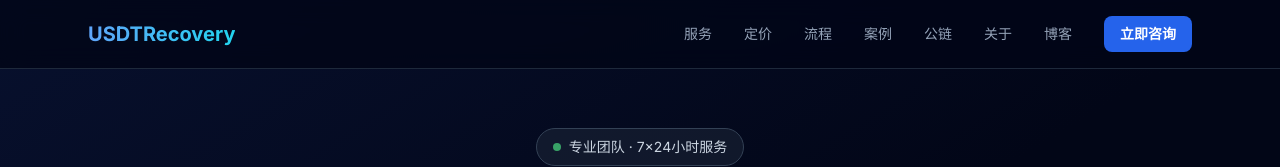
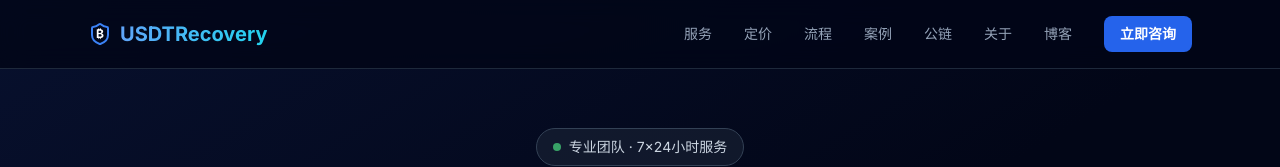
Before and after one commit to bigmobaoxiaoduo/usdtrecovery-web, a Next.js app: page / in a window 1280 px wide. Shown: the top 167 px of the page. Built offline with nearby package versions, Linux system fonts and the light colour scheme.

Commit message:
feat: add Logo component with icon + USDTRecovery branding

```diff
--- a/src/app/page.tsx
+++ b/src/app/page.tsx
@@ -3,6 +3,7 @@
 import { motion } from 'framer-motion'
 import { Shield, TrendingUp, Users, Clock, ArrowRight, CheckCircle } from 'lucide-react'
 import { useEffect, useState, useRef } from 'react'
+import Logo from '@/components/Logo'
 
 // 简化的数字动画 - 减少重渲染
 function AnimatedNumber({ value, suffix = '', prefix = '' }: { value: number; suffix?: string; prefix?: string }) {
@@ -78,7 +79,7 @@ export default function Home() {
       {/* Navigation */}
       <nav className="fixed top-0 left-0 right-0 z-50 bg-slate-950/80 backdrop-blur-md border-b border-slate-800">
         <div className="max-w-6xl mx-auto px-6 py-4 flex items-center justify-between">
-          <div className="text-xl font-bold gradient-text">USDTRecovery</div>
+          <Logo />
           <div className="hidden md:flex items-center gap-8 text-sm text-slate-400">
             <a href="#services" className="hover:text-white transition-colors">服务</a>
             <a href="#pricing" className="hover:text-white transition-colors">定价</a>
--- /dev/null
+++ b/src/components/Logo.tsx
@@ -0,0 +1,23 @@
+import { Shield } from 'lucide-react'
+
+export default function Logo({ size = 'default' }: { size?: 'small' | 'default' | 'large' }) {
+  const sizes = {
+    small: { icon: 20, text: 'text-lg' },
+    default: { icon: 24, text: 'text-xl' },
+    large: { icon: 32, text: 'text-2xl' },
+  }
+
+  const { icon, text } = sizes[size]
+
+  return (
+    <div className="flex items-center gap-2">
+      <div className="relative">
+        <Shield className={`w-${icon === 20 ? '5' : icon === 24 ? '6' : '8'} h-${icon === 20 ? '5' : icon === 24 ? '6' : '8'} text-blue-500`} />
+        <div className="absolute inset-0 flex items-center justify-center">
+          <span className="text-white font-bold text-xs">₿</span>
+        </div>
+      </div>
+      <span className={`${text} font-bold gradient-text`}>USDTRecovery</span>
+    </div>
+  )
+}
```
